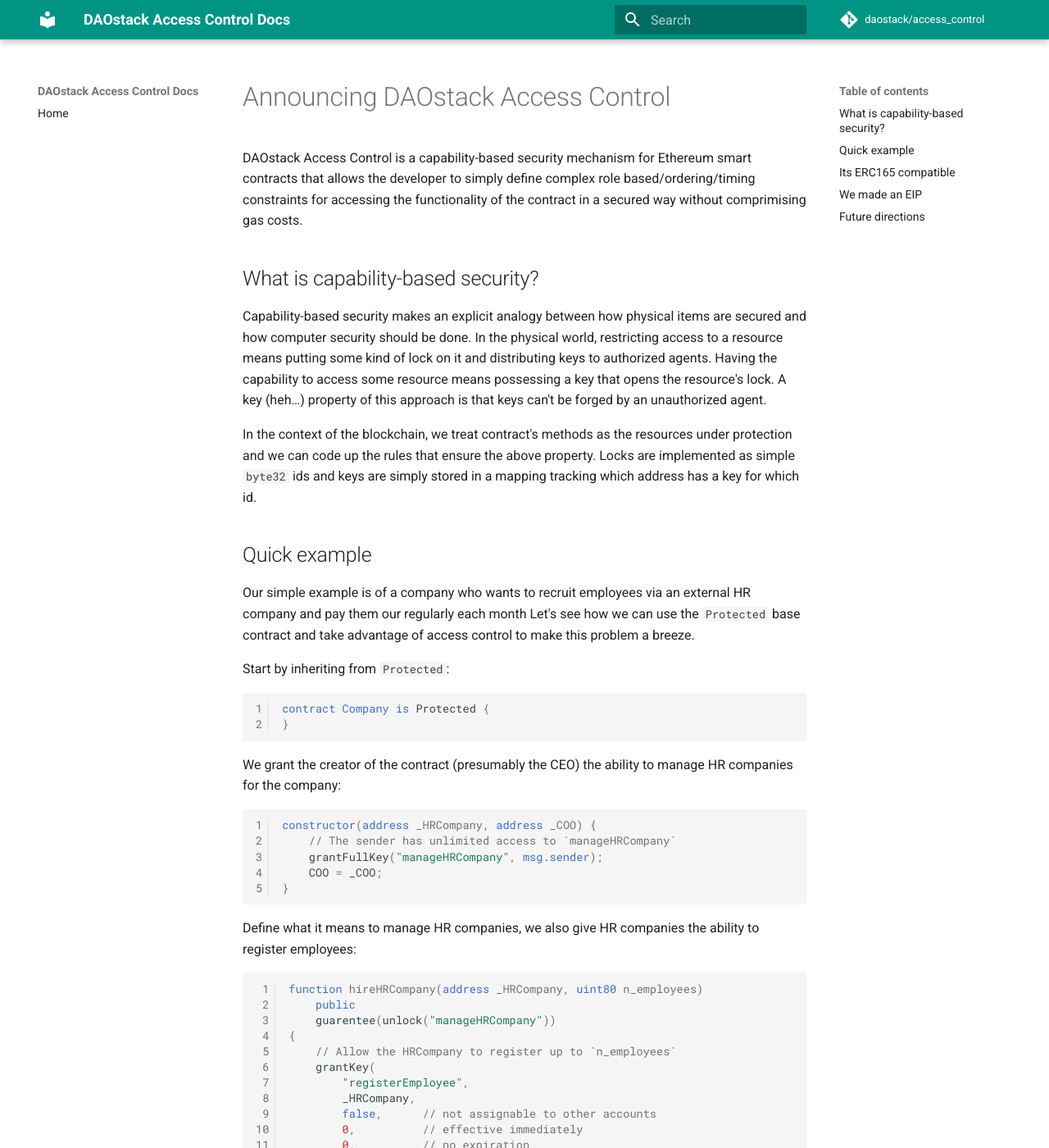
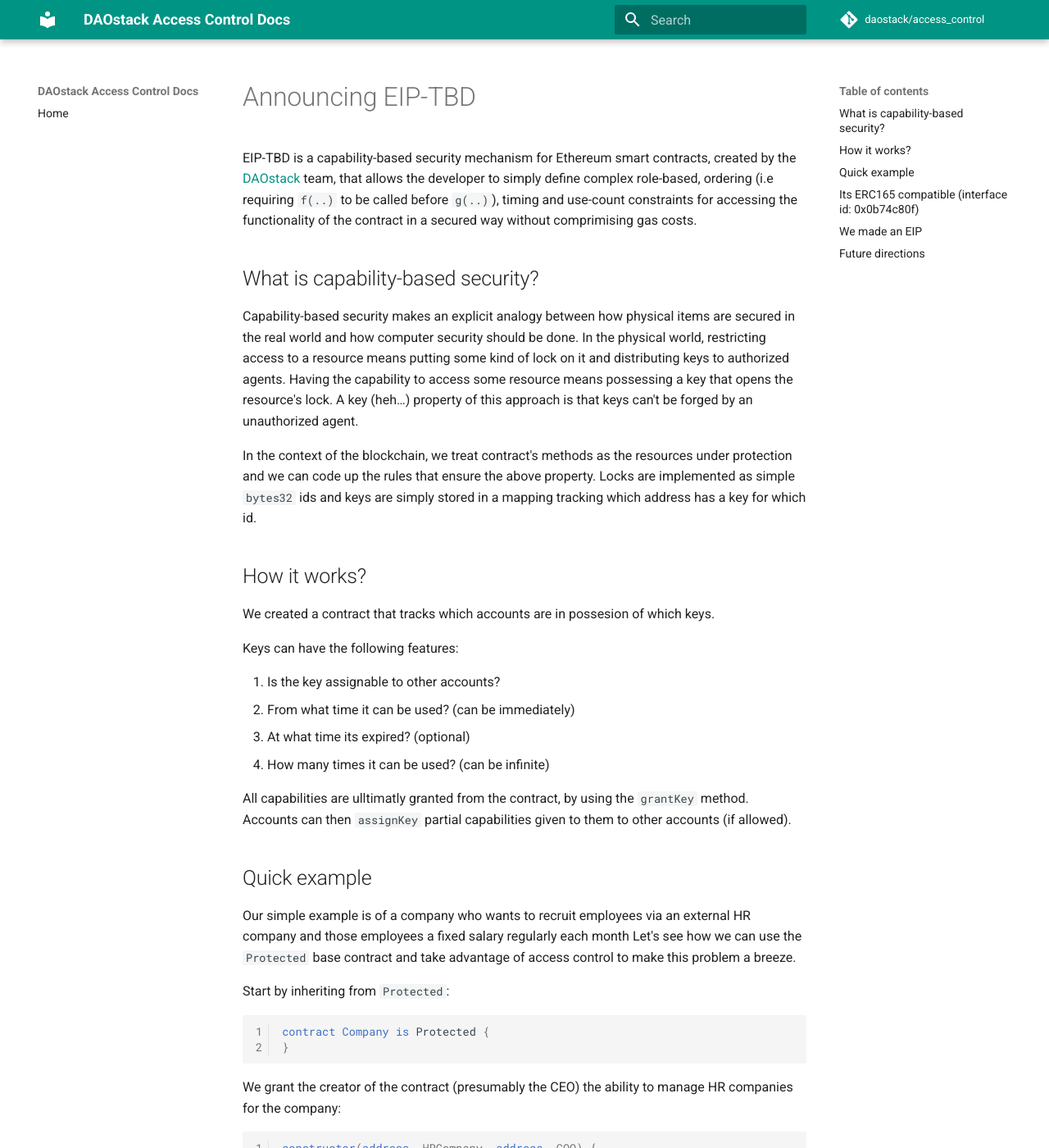
Before and after one commit to daostack/access_control, an MkDocs documentation site: the page built from docs/blog-post.md, in a window 1280 px wide and 1400 px high. Shown: the whole window at 82% size. Built offline with MkDocs 1.6.1 and Material for MkDocs 9.7.7, drawn with Linux system fonts in a browser that asks for light colours; comment, search, counter and statistics services are not loaded; old or Windows-style settings are respelled for this version of MkDocs; some of the changed text lies outside the part shown.

Commit message:
review fixes

```diff
--- a/docs/blog-post.md
+++ b/docs/blog-post.md
@@ -1,16 +1,30 @@
-# Announcing DAOstack Access Control
+# Announcing EIP-TBD
 
-DAOstack Access Control is a capability-based security mechanism for Ethereum smart contracts that allows the developer to simply define complex role based/ordering/timing constraints for accessing the functionality of the contract in a secured way without comprimising gas costs.
+EIP-TBD is a capability-based security mechanism for Ethereum smart contracts, created by the [DAOstack](http://daostack.io/) team, that allows the developer to simply define complex role-based, ordering (i.e requiring `f(..)` to be called before `g(..)`), timing and use-count constraints for accessing the functionality of the contract in a secured way without comprimising gas costs.
 
 ## What is capability-based security?
 
-Capability-based security makes an explicit analogy between how physical items are secured and how computer security should be done. In the physical world, restricting access to a resource means putting some kind of lock on it and distributing keys to authorized agents. Having the capability to access some resource means possessing a key that opens the resource's lock. A key (heh…) property of this approach is that keys can't be forged by an unauthorized agent.
+Capability-based security makes an explicit analogy between how physical items are secured in the real world and how computer security should be done. In the physical world, restricting access to a resource means putting some kind of lock on it and distributing keys to authorized agents. Having the capability to access some resource means possessing a key that opens the resource's lock. A key (heh…) property of this approach is that keys can't be forged by an unauthorized agent.
 
-In the context of the blockchain, we treat contract's methods as the resources under protection and we can code up the rules that ensure the above property. Locks are implemented as simple `byte32` ids and keys are simply stored in a mapping tracking which address has a key for which id.
+In the context of the blockchain, we treat contract's methods as the resources under protection and we can code up the rules that ensure the above property. Locks are implemented as simple `bytes32` ids and keys are simply stored in a mapping tracking which address has a key for which id.
+
+## How it works?
+
+We created a contract that tracks which accounts are in possesion of which keys.
+
+Keys can have the following features:
+
+1. Is the key assignable to other accounts?
+2. From what time it can be used? (can be immediately)
+3. At what time its expired? (optional)
+4. How many times it can be used? (can be infinite)
+
+All capabilities are ulltimatly granted from the contract, by using the `grantKey` method.
+Accounts can then `assignKey` partial capabilities given to them to other accounts (if allowed).
 
 ## Quick example
 
-Our simple example is of a company who wants to recruit employees via an external HR company and pay them our regularly each month
+Our simple example is of a company who wants to recruit employees via an external HR company and those employees a fixed salary regularly each month
 Let's see how we can use the `Protected` base contract and take advantage of access control to make this problem a breeze.
 
 Start by inheriting from `Protected`:
@@ -99,18 +113,18 @@
 
 Take a look at the full example [here](https://github.com/daostack/access_control/tree/master/contracts/examples/Company.sol).
 
-## Its ERC165 compatible
+## Its ERC165 compatible (interface id: 0x0b74c80f)
 Making `Protected` ERC165 compatible means that clients (both contracts and DApps) can programmatically check if a contract is `Protected`.
 
 ## We made an EIP
-Looking at the Ethereum ecosystem we see a lot of standards that emerge and makes developing DApps efficient and easy. When talking about access control, we have some attempts to standardize various small aspects of like [`Ownable`](https://github.com/OpenZeppelin/openzeppelin-solidity/blob/master/contracts/ownership/Ownable.sol), [`ERC1261`](https://github.com/ethereum/EIPs/issues/1261) etc. We believe we can do much better and standardize up to 95% of the use cases under a single interface specification. This will allow much greater flexibility, interoperability and standard tooling support.
+Looking at the Ethereum ecosystem we see a lot of standards that emerge and makes developing DApps efficient and easy. When talking about access control, we have some attempts to standardize various small aspects of like [`Ownable`](https://github.com/OpenZeppelin/openzeppelin-solidity/blob/master/contracts/ownership/Ownable.sol) for having an account with privelaged capabilities and [`ERC1261`](https://github.com/ethereum/EIPs/issues/1261) for managing membership in an organization. We believe we can do much better and standardize most of the use cases under a single interface specification. This will allow much greater flexibility, interoperability and standard tooling support.
 
-Take a look at the specification [here](https://github.com/ethereum/EIPs/blob/master/EIPS/eip-TBD.md).
+Take a look at the specification & discussion [here](https://github.com/ethereum/EIPs/issues/TBD).
 
 ## Future directions
 
 There are many things we can improve in the future:
 
-1. User Groups — The ability to grant/assign/revoke keys to collections of accounts with a
+1. User Groups — The ability to grant/assign/revoke keys to collections of accounts with a single method call.
 2. Contract as a service — Implementing a singleton contract that globally manages locks & keys for all contracts will allow contracts to share locks for a method and interact in more sophisticated ways.
 3. The ability to programatically know what are the lock conditions for a method and check if an account is able to access it.
```
Also changed, not shown: 1 other file.
